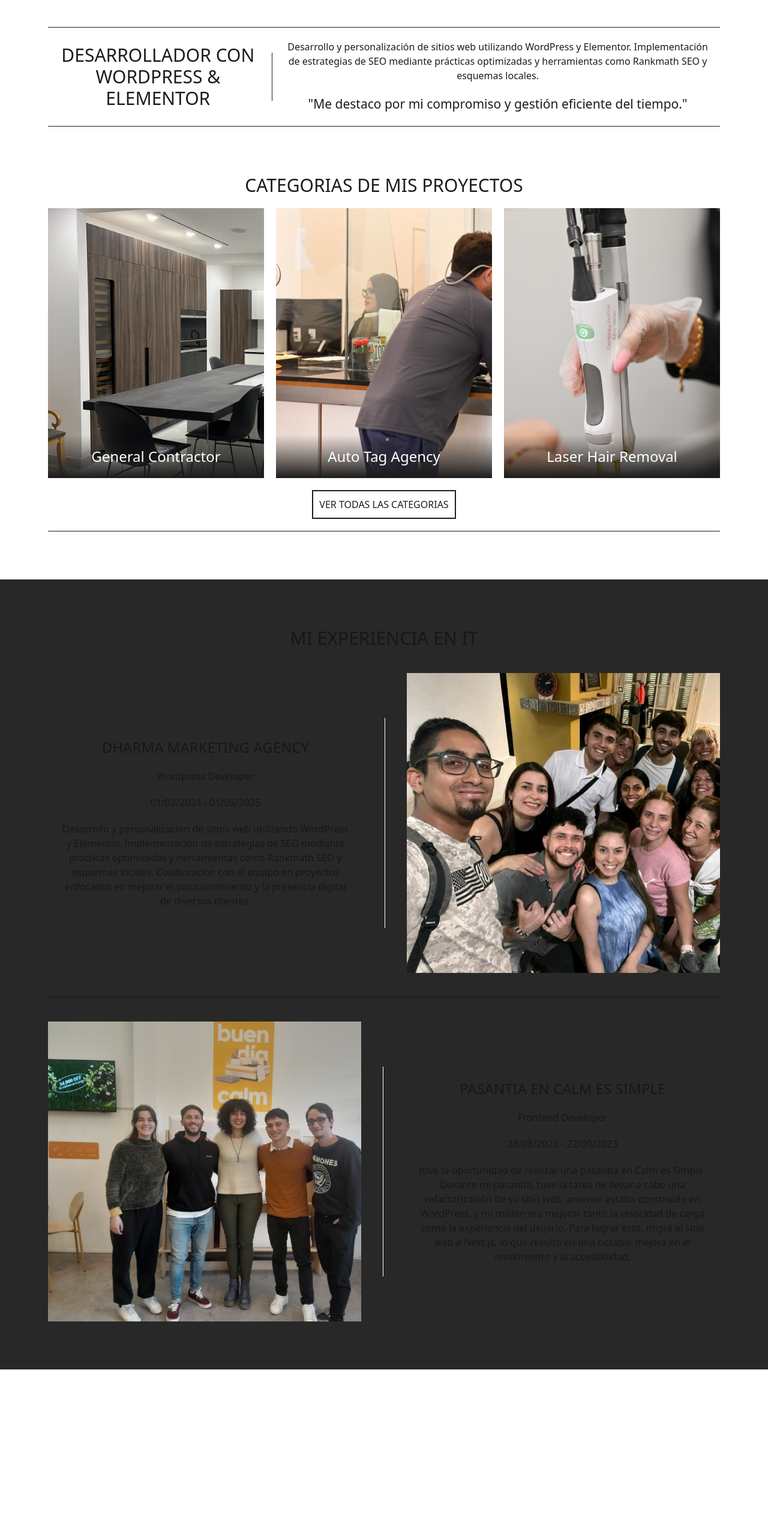
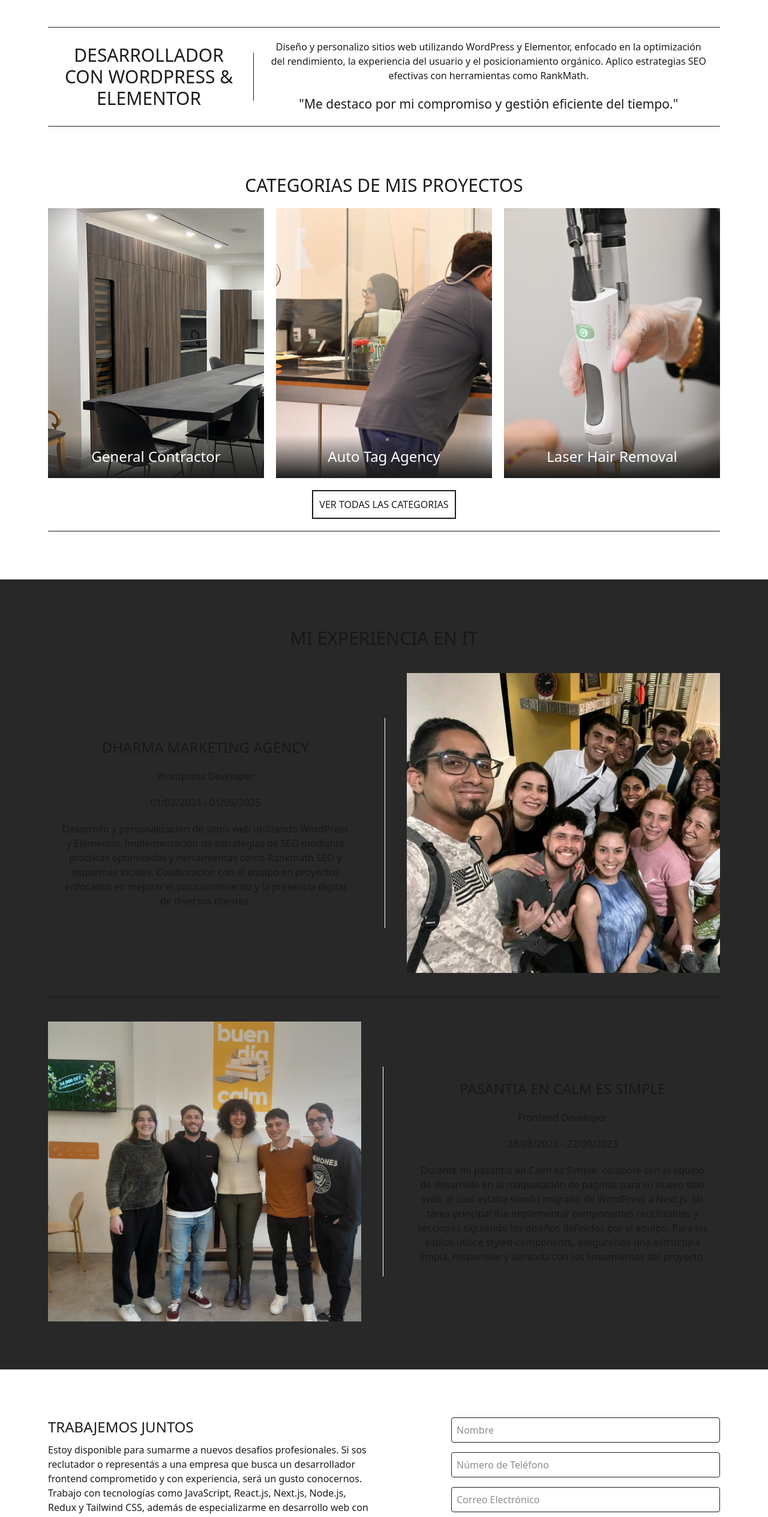
Before and after one commit to Agusilva7/Portfolio, a Next.js app: page / in a window 1280 px wide. Shown: the part 835-3364 px from the top of the page at 60% size. Before the commit the page ends 3118 px from the top, so only its background shows below. Built offline with nearby package versions, Linux system fonts and the light colour scheme.

Commit message:
Estructura del Home

```diff
--- a/src/app/page.js
+++ b/src/app/page.js
@@ -3,6 +3,7 @@ import Hero from "@/components/Hero";
 import Intro from "@/components/Intro";
 import Projects from "@/components/Projects";
 import Experience from "@/components/Experience";
+import Form from "@/components/Form";
 export default function Home() {
   return (
     <div className="">
@@ -11,6 +12,10 @@ export default function Home() {
       <Intro/>
       <Projects/>
       <Experience/>
+      <Form/>
+      <div className="bg-[#282828] mx-auto text-center p-5 text-[19px]">
+        <h3>Copyright © 2025 Agustin Silva Todos los derechos reservados.</h3>
+      </div>
   </div>
   );
 }
--- a/src/components/Experience.jsx
+++ b/src/components/Experience.jsx
@@ -32,7 +32,7 @@ de diversos clientes.
                         <h2 className="text-2xl uppercase">Pasantia en Calm es Simple</h2>
                         <h3>Frontend Developer</h3>
                         <h4>28/08/2023 - 22/09/2023</h4>
-                        <p>tuve la oportunidad de realizar una pasantía en Calm es Simple. Durante mi pasantía, tuve la tarea de llevar a cabo una refactorización de su sitio web. anterior estaba construido en WordPress, y mi misión era mejorar tanto la velocidad de carga como la experiencia del usuario. Para lograr esto, migré el sitio web a Next.js, lo que resultó en una notable mejora en el rendimiento y la accesibilidad.</p>
+                        <p>Durante mi pasantía en Calm es Simple, colaboré con el equipo de desarrollo en la maquetación de páginas para su nuevo sitio web, el cual estaba siendo migrado de WordPress a Next.js. Mi tarea principal fue implementar componentes reutilizables y secciones siguiendo los diseños definidos por el equipo. Para los estilos utilicé styled-components, asegurando una estructura limpia, responsive y alineada con los lineamientos del proyecto.</p>
                     </section>
                 </div>
 
--- /dev/null
+++ b/src/components/Form.jsx
@@ -0,0 +1,65 @@
+export default function Form(){
+    return(
+        <section className="flex flex-col lg:flex-row gap-8 container mx-auto justify-center p-5 md:p-8 lg:p-20">
+            <div className="w-full lg:w-1/2 flex flex-col gap-2.5 text-[#1c1c1c] ">
+                <h2 className="text-2xl text-center lg:text-start uppercase">Trabajemos juntos</h2>
+                <p>Estoy disponible para sumarme a nuevos desafíos profesionales. Si sos reclutador o representás a una empresa que busca un desarrollador frontend comprometido y con experiencia, será un gusto conocernos.
+
+Trabajo con tecnologías como JavaScript, React.js, Next.js, Node.js, Redux y Tailwind CSS, además de especializarme en desarrollo web con WordPress y Elementor, integrando soluciones modernas, escalables y orientadas a resultados.
+
+<br/>📩 Completá el formulario a continuación para que podamos coordinar una entrevista o intercambiar más información sobre mi perfil.</p>
+                <h3>📞 ¿Preferís contactarme directamente?</h3>
+                <button className="text-start">📱 +54 9 11 3591-2665</button>
+                <button className="text-start">👉 Enviame un mensaje por WhatsApp</button>
+            </div>
+            <div className="w-full lg:w-1/2 flex justify-center lg:justify-end">
+                <form
+                action="https://formsubmit.co/niupi7374@gmail.com"
+                method="POST"
+                className="flex flex-col gap-4 w-full max-w-md"
+                >
+                <input
+                    type="text"
+                    name="name"
+                    required
+                    placeholder="Nombre"
+                    className="p-2 border border-[#1c1c1c] rounded text-[#1c1c1c]"
+                />
+                <input
+                    type="tel"
+                    name="phone"
+                    required
+                    placeholder="Número de Teléfono"
+                    className="p-2 border border-[#1c1c1c] rounded text-[#1c1c1c]"
+                />
+                <input
+                    type="email"
+                    name="email"
+                    required
+                    placeholder="Correo Electrónico"
+                    className="p-2 border border-[#1c1c1c] rounded text-[#1c1c1c]"
+                />
+                <textarea
+                    name="message"
+                    required
+                    placeholder="Mensaje"
+                    className="p-2 border border-[#1c1c1c] rounded h-32 text-[#1c1c1c]"
+                ></textarea>
+
+                {/* Protecciones de FormSubmit */}
+                <input type="hidden" name="_captcha" value="false" />
+                <input type="hidden" name="_next" value="https://tusitio.com/gracias" />
+
+                <button
+                    type="submit"
+                    className="bg-black text-white py-2 px-4 rounded hover:bg-gray-800"
+                >
+                    Enviar
+                </button>
+                </form>
+            </div>
+
+    </section>
+    )
+
+}
--- a/src/components/Intro.jsx
+++ b/src/components/Intro.jsx
@@ -8,11 +8,7 @@ export default function Intro(){
           </div>
            <div className="w-px h-0 lg:h-20 bg-[#1c1c1c] mx-4" />
            <section className="flex flex-col gap-5">
-            <p>Desarrollo y personalización de sitios web
-              utilizando WordPress y Elementor.
-              Implementación de estrategias de SEO mediante
-              prácticas optimizadas y herramientas como
-              Rankmath SEO y esquemas locales.
+            <p>Diseño y personalizo sitios web utilizando WordPress y Elementor, enfocado en la optimización del rendimiento, la experiencia del usuario y el posicionamiento orgánico. Aplico estrategias SEO efectivas con herramientas como RankMath.
             </p>
             <p className="text-[21px]">"Me destaco por mi compromiso y gestión eficiente
               del tiempo."
```
